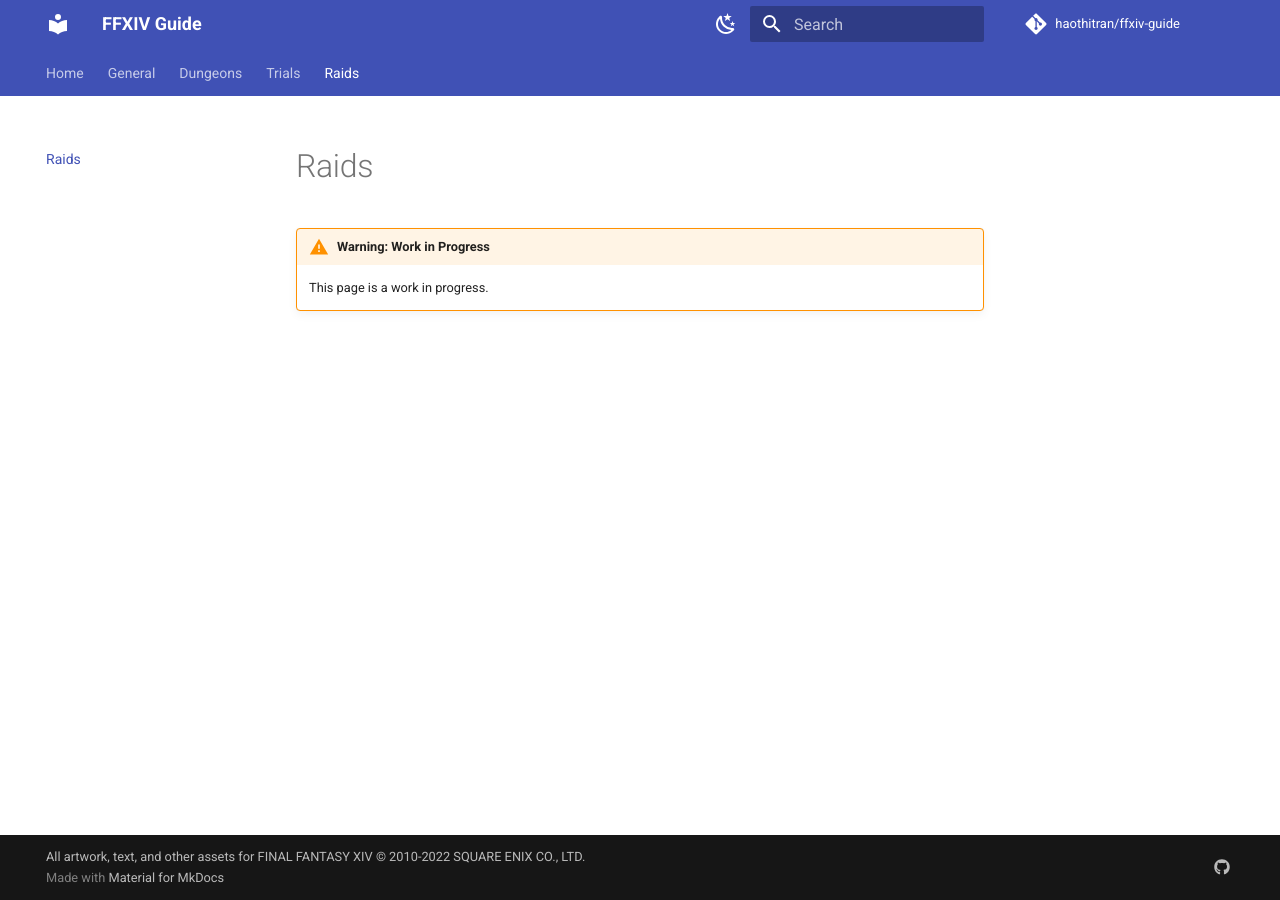
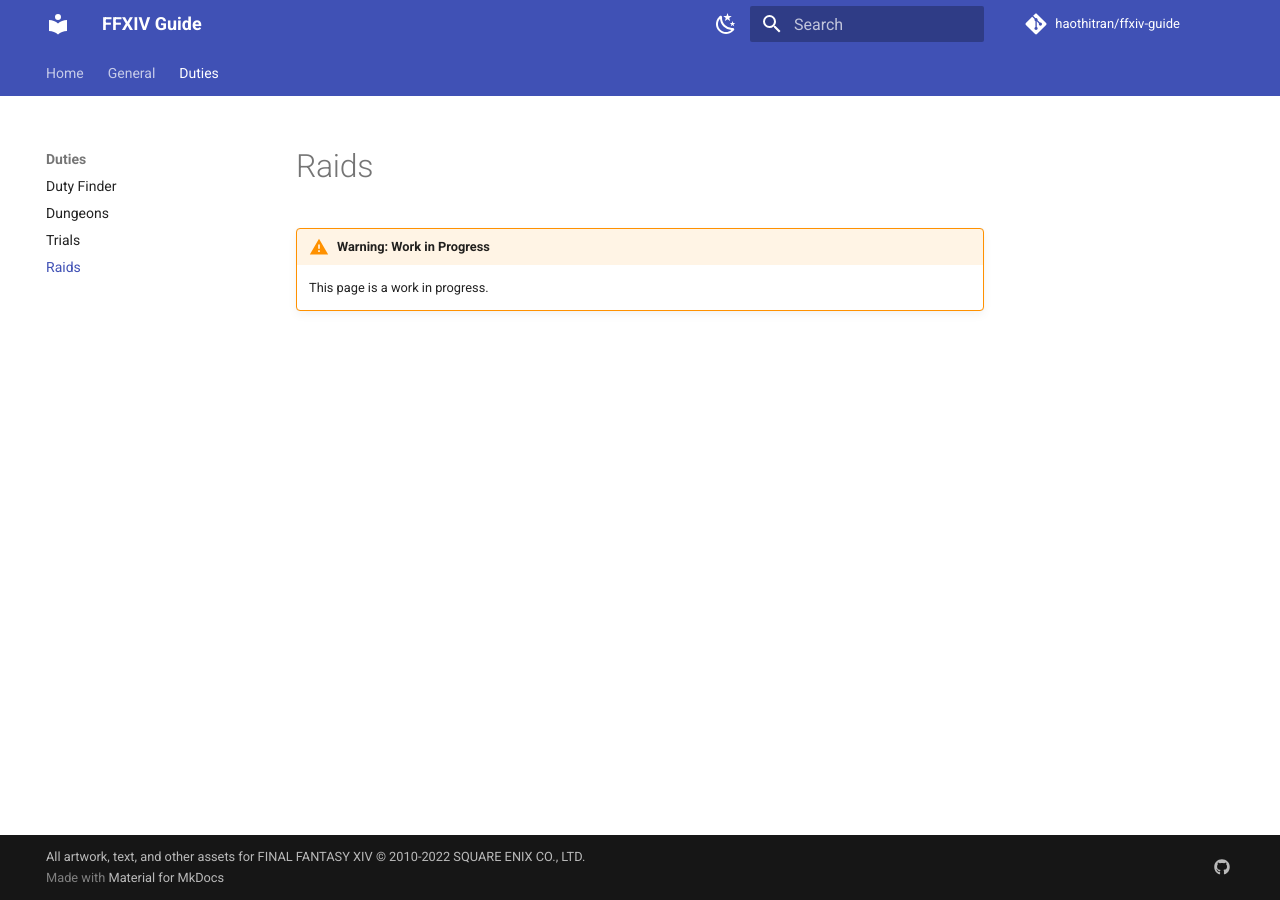
Before and after one commit to haothitran/etheirys, an MkDocs documentation site: the page built from docs/duties/raids/index.md, in a window 1280 px wide. Built offline with MkDocs 1.6.1 and Material for MkDocs 9.7.7, drawn with Linux system fonts in a browser that asks for light colours; comment, search, counter and statistics services are not loaded.

Commit message:
Create main category for Duties

```diff
--- a/mkdocs.yml
+++ b/mkdocs.yml
@@ -55,6 +55,8 @@
   - General:
     - general/index.md
     - Jobs: general/jobs.md
-  - Dungeons: dungeons/index.md
-  - Trials: trials/index.md
-  - Raids: raids/index.md
+  - Duties:
+    - duties/duty-finder.md
+    - Dungeons: duties/dungeons/index.md
+    - Trials: duties/trials/index.md
+    - Raids: duties/raids/index.md
```
Also changed, not shown: docs/duties/duty-finder.md (added, +7 -0 lines), docs/duties/dungeons/a-realm-reborn/sastasha.md (renamed from docs/dungeons/a-realm-reborn/sastasha.md), docs/duties/dungeons/index.md (renamed from docs/dungeons/index.md), docs/duties/raids/index.md (renamed from docs/raids/index.md), docs/duties/trials/endwalker/the-minstrels-ballad-hydaelyns-call.md (renamed from docs/trials/endwalker/the-minstrels-ballad-hydaelyns-call.md), docs/duties/trials/index.md (renamed from docs/trials/index.md).
